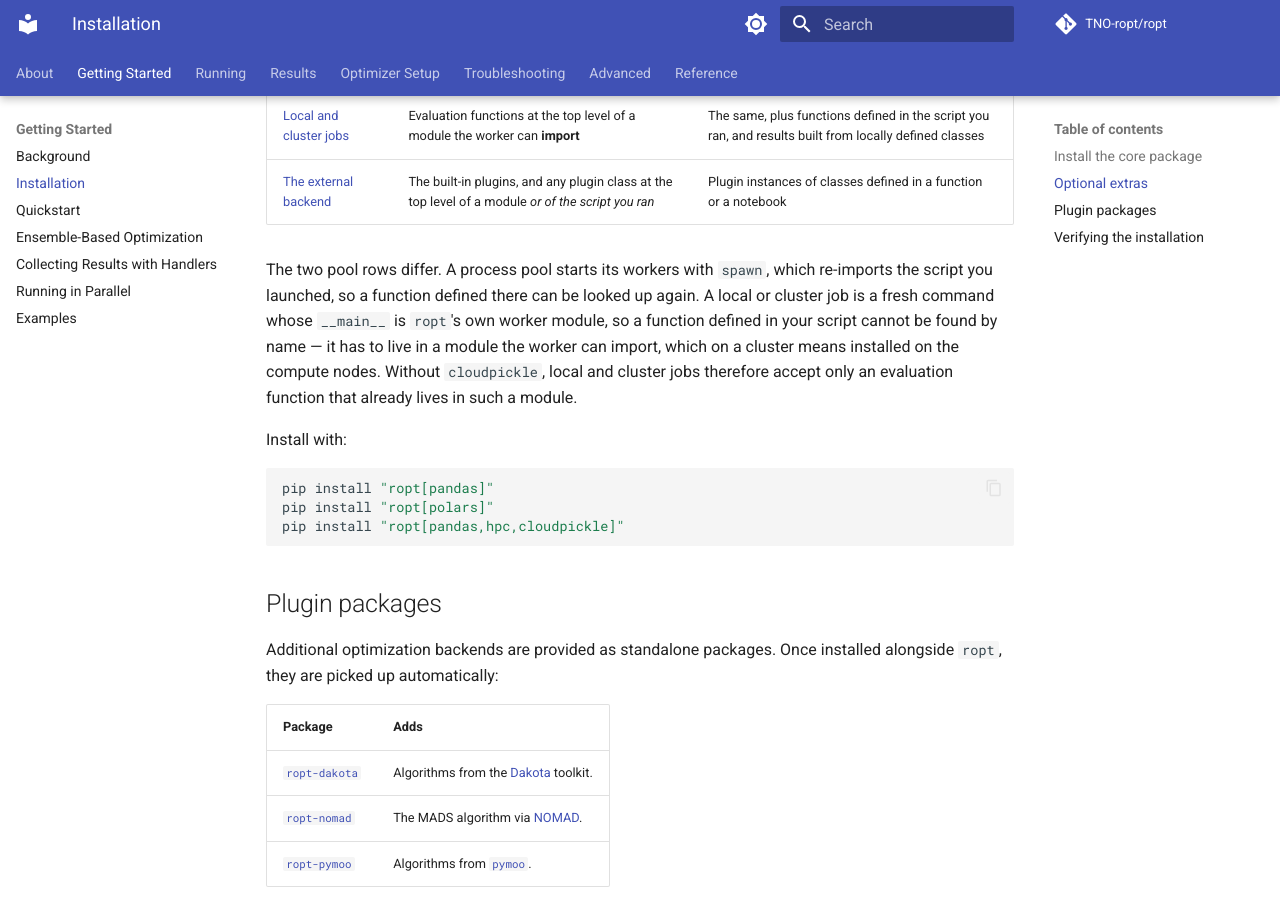
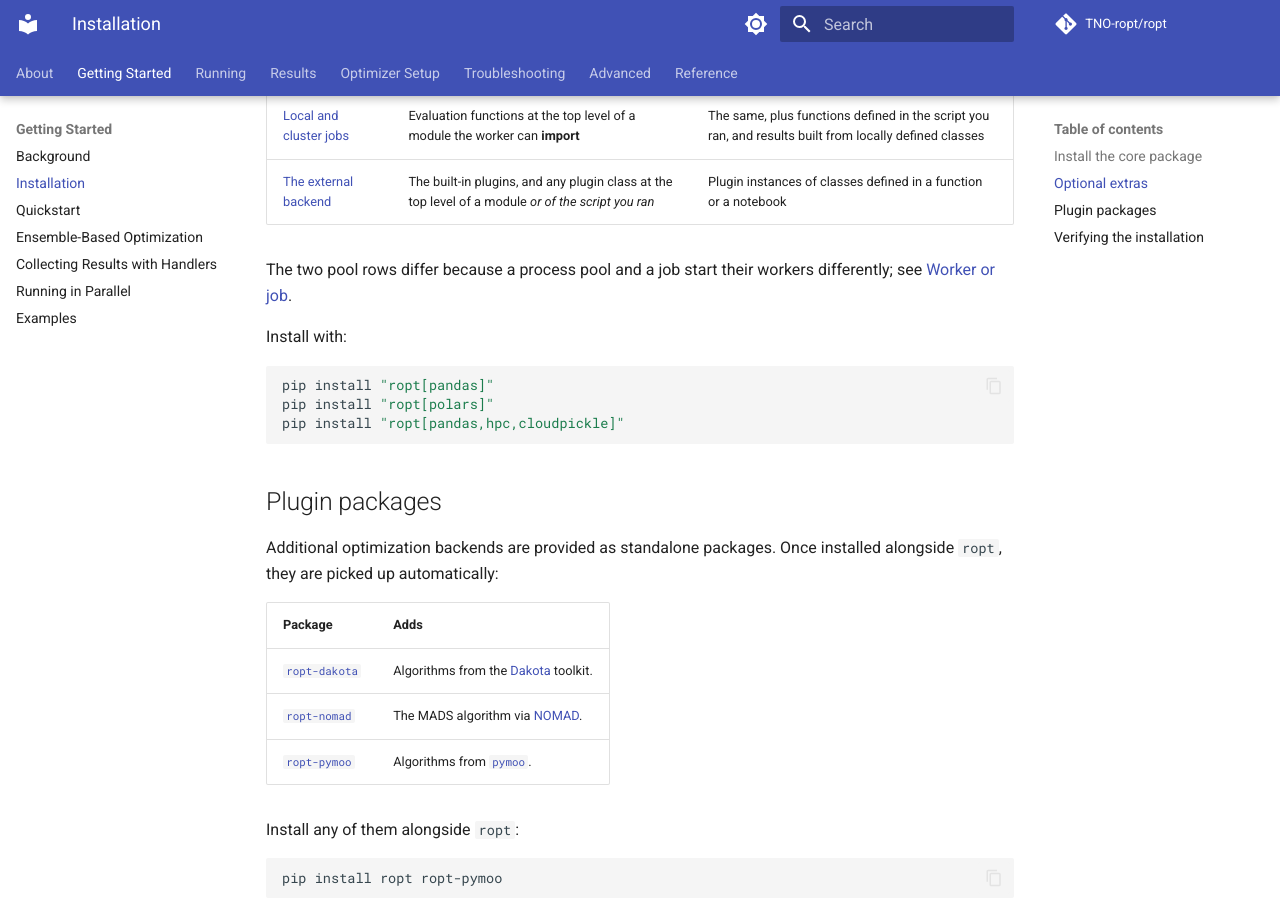
Before and after one commit to TNO-ropt/ropt, an MkDocs documentation site: the page built from docs/getting_started/installation.md, in a window 1280 px wide and 900 px high, scrolled down 1136 px. Built offline with MkDocs 1.6.1 and Material for MkDocs 9.7.7, drawn with Linux system fonts in a browser that asks for light colours; comment, search, counter and statistics services are not loaded; the version menu is left out.

Commit message:
Trim the entry pages of material the manual already owns

```diff
--- a/docs/getting_started/installation.md
+++ b/docs/getting_started/installation.md
@@ -43,14 +43,9 @@ works without it:
 | [Local and cluster jobs](../running/parallel.md#local-pool) | Evaluation functions at the top level of a module the worker can **import** | The same, plus functions defined in the script you ran, and results built from locally defined classes |
 | [The external backend](../optimizer_setup/optimizer.md#external-backend) | The built-in plugins, and any plugin class at the top level of a module *or of the script you ran* | Plugin instances of classes defined in a function or a notebook |
 
-The two pool rows differ. A process pool
-starts its workers with `spawn`, which re-imports the script you launched, so a
-function defined there can be looked up again. A local or cluster job is a fresh
-command whose `__main__` is `ropt`'s own worker module, so a function defined in
-your script cannot be found by name — it has to live in a module the worker can
-import, which on a cluster means installed on the compute nodes. Without
-`cloudpickle`, local and cluster jobs therefore accept only an evaluation
-function that already lives in such a module.
+The two pool rows differ because a process pool and a job start their workers
+differently; see
+[Worker or job](../running/parallel.md#process-or-local).
 
 Install with:
 
```
Also changed, not shown: docs/index.md (+0 -12 lines), docs/running/parallel.md (+5 -3 lines).
